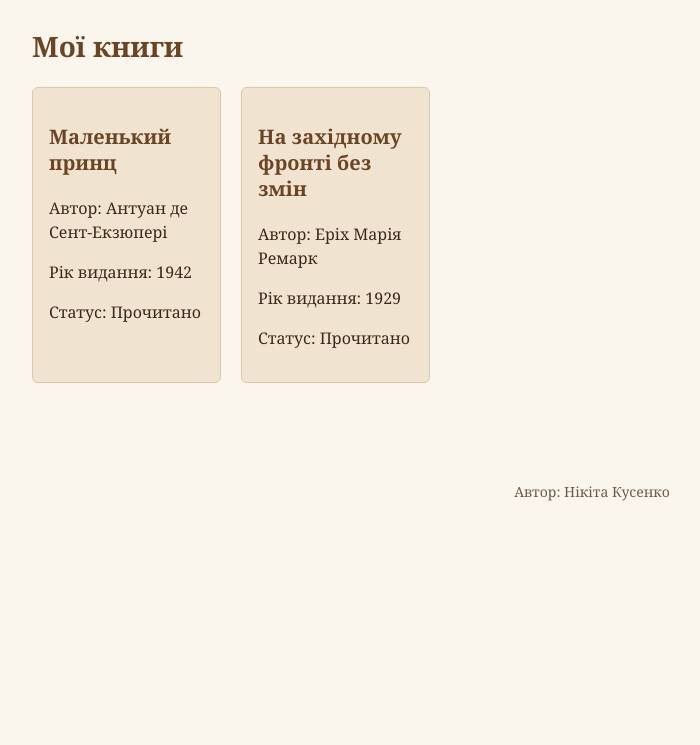
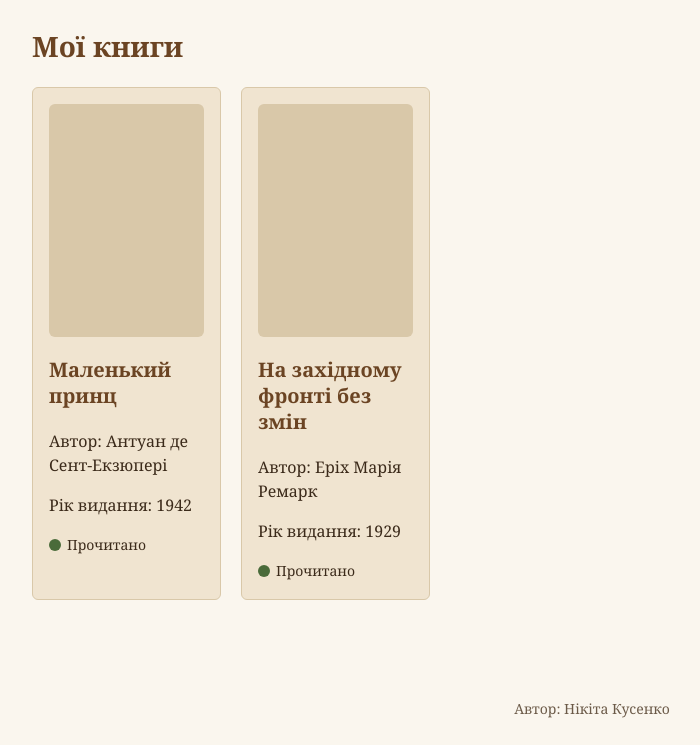
Before and after one commit to NikKurr/The-StoryGraph-, a plain HTML site: page my-project/index.html in a window 1280 px wide. Shown: the part 572-1317 px from the top of the page, without its empty margins (48-748 px from the left). Before the commit the page ends 1100 px from the top, so only its background shows below. Drawn offline with Linux system fonts and the light colour scheme; files whose address does not match are found by name.

Commit message:
Правки внесені згідно з зазначеним коментарем

```diff
--- a/css/style.css
+++ b/css/style.css
@@ -138,3 +138,40 @@ article {
   border-radius: 6px;
   padding: 16px;
 }
+
+.book-status {
+  display: inline-flex;
+  align-items: center;
+  gap: 6px;
+  font-size: 0.875rem;
+}
+.book-status::before {
+  content: "";
+  width: 12px;
+   flex-shrink: 0;
+  height: 12px;
+  border-radius: 50%;
+  background: var(--status-color);
+}
+.book-status--planned { --status-color: #8a7a66; }
+.book-status--reading { --status-color: #a8650f; }
+.book-status--done    { --status-color: #4a6b3a; }
+
+.book-cover {
+  aspect-ratio: 2 / 3;
+  background: #d9c8a9;
+  border-radius: 6px;
+  margin-bottom: 12px;
+  object-fit: cover;
+  width: 100%;
+}
+.layout p {
+  max-width: 65ch;
+}
+nav a {
+  color: #faf6ee;
+}
+
+header button:focus-visible {
+  outline-color: #faf6ee;
+}
--- a/my-project/index.html
+++ b/my-project/index.html
@@ -35,17 +35,18 @@
           <h2>Мої книги</h2>
           <div class="cards">
             <article>
+              <div class="book-cover"></div>
               <h3>Маленький принц</h3>
               <p>Автор: Антуан де Сент-Екзюпері</p>
               <p>Рік видання: 1942</p>
-              <p>Статус: Прочитано</p>
+              <span class="book-status book-status--done">Прочитано</span>
             </article>
-
             <article>
+              <div class="book-cover"></div>
               <h3>На західному фронті без змін</h3>
               <p>Автор: Еріх Марія Ремарк</p>
               <p>Рік видання: 1929</p>
-              <p>Статус: Прочитано</p>
+              <span class="book-status book-status--done">Прочитано</span>
             </article>
           </div>
         </section>
```
